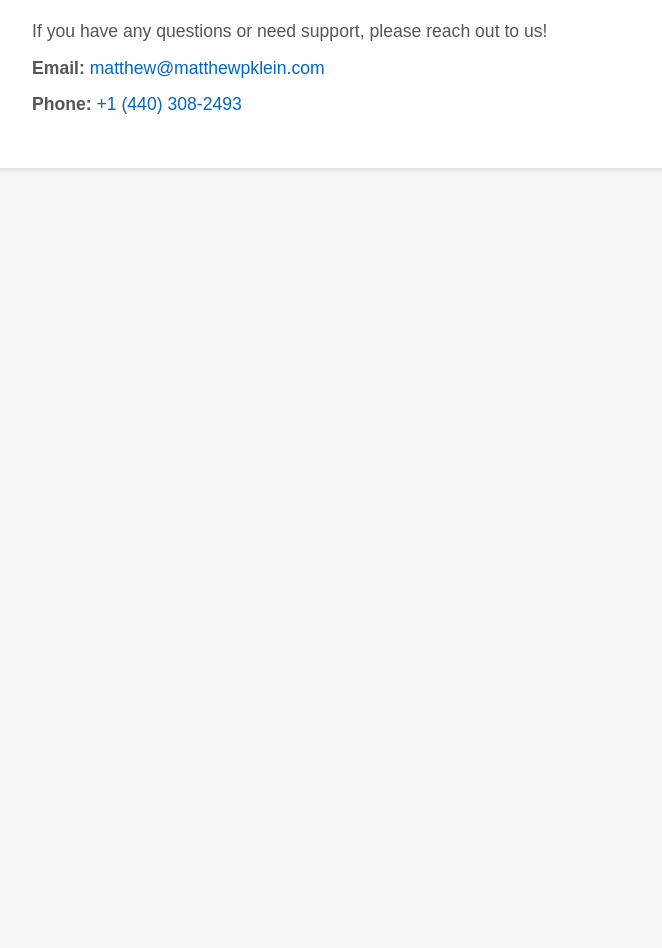
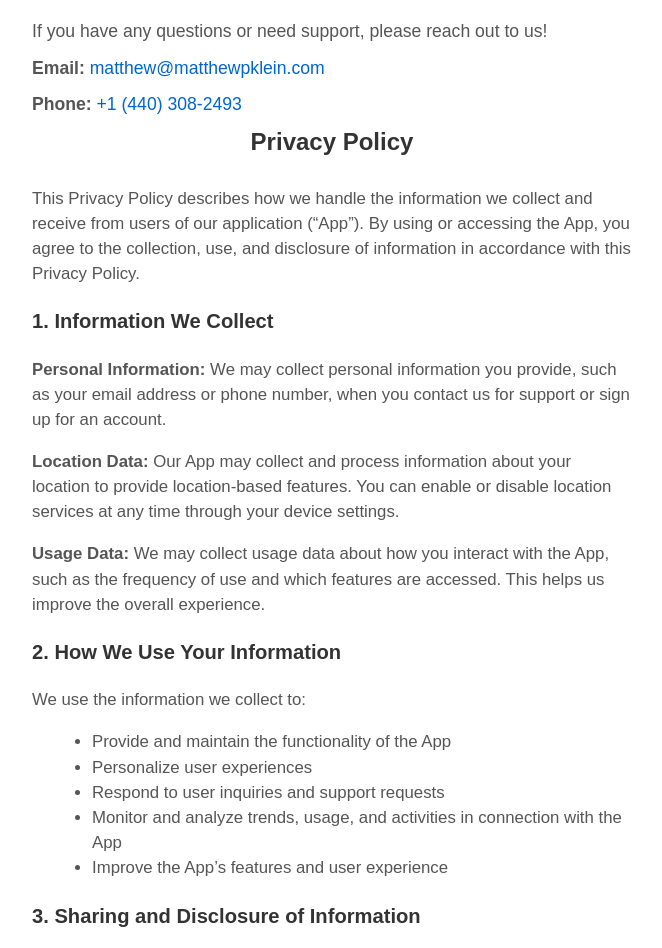
Before and after one commit to SteveEvrard/DropIn, a plain HTML site: page index.html in a window 1280 px wide. Shown: the part 130-1078 px from the top of the page, without its empty margins (308-970 px from the left). Before the commit the page ends 800 px from the top, so only its background shows below. Drawn offline with Linux system fonts and the light colour scheme.

Commit message:
Update index.html

```diff
--- a/index.html
+++ b/index.html
@@ -10,7 +10,6 @@
       font-family: Arial, sans-serif;
       background: #f7f7f7;
     }
-
     .contact-container {
       max-width: 600px;
       margin: 50px auto;
@@ -19,35 +18,42 @@
       border-radius: 5px;
       box-shadow: 0 2px 5px rgba(0,0,0,0.1);
     }
-
-    .contact-container h1 {
+    .contact-container h1,
+    .contact-container h2 {
       margin-top: 0;
+      color: #333;
       text-align: center;
-      color: #333;
     }
-
     .contact-info {
       margin-top: 20px;
       font-size: 1.1em;
       color: #555;
     }
-
     .contact-info p {
       margin: 10px 0;
       line-height: 1.5;
     }
-
     .contact-info span {
       font-weight: bold;
     }
-
     a {
       color: #0066cc;
       text-decoration: none;
     }
-
     a:hover {
       text-decoration: underline;
+    }
+    .privacy-policy {
+      margin-top: 30px;
+      font-size: 1.05em;
+      color: #555;
+      line-height: 1.5;
+    }
+    .privacy-policy h3 {
+      margin-top: 20px;
+      color: #333;
+      font-size: 1.2em;
+      text-align: left;
     }
   </style>
 </head>
@@ -65,6 +71,58 @@
         <a href="tel:+14403082493">+1 (440) 308-2493</a>
       </p>
     </div>
+
+    <h2>Privacy Policy</h2>
+    <div class="privacy-policy">
+      <p>This Privacy Policy describes how we handle the information we collect and receive from users of our application (“App”). By using or accessing the App, you agree to the collection, use, and disclosure of information in accordance with this Privacy Policy.</p>
+
+      <h3>1. Information We Collect</h3>
+      <p>
+        <strong>Personal Information:</strong> We may collect personal information you provide, such as your email address or phone number, when you contact us for support or sign up for an account.
+      </p>
+      <p>
+        <strong>Location Data:</strong> Our App may collect and process information about your location to provide location-based features. You can enable or disable location services at any time through your device settings.
+      </p>
+      <p>
+        <strong>Usage Data:</strong> We may collect usage data about how you interact with the App, such as the frequency of use and which features are accessed. This helps us improve the overall experience.
+      </p>
+
+      <h3>2. How We Use Your Information</h3>
+      <p>We use the information we collect to:</p>
+      <ul style="list-style-type: disc; margin-left: 20px;">
+        <li>Provide and maintain the functionality of the App</li>
+        <li>Personalize user experiences</li>
+        <li>Respond to user inquiries and support requests</li>
+        <li>Monitor and analyze trends, usage, and activities in connection with the App</li>
+        <li>Improve the App’s features and user experience</li>
+      </ul>
+
+      <h3>3. Sharing and Disclosure of Information</h3>
+      <p>
+        We do not sell or rent your personal information to third parties. We may share information with service providers who assist in operating our App or conducting our business, as long as those parties agree to keep this information confidential. We may also share information to comply with legal obligations or protect our rights.
+      </p>
+
+      <h3>4. Data Security</h3>
+      <p>
+        We implement reasonable security measures designed to protect your information from unauthorized access, alteration, disclosure, or destruction. However, no method of transmission over the internet or electronic storage is 100% secure, and we cannot guarantee absolute security.
+      </p>
+
+      <h3>5. Your Choices</h3>
+      <p>
+        You may choose to limit the information you provide to us. If you do not wish to share location data, you may disable location services in your device settings. Note that certain features of the App may not function properly if location services are disabled.
+      </p>
+
+      <h3>6. Changes to This Privacy Policy</h3>
+      <p>
+        We may update this Privacy Policy from time to time. Any changes will be posted here with an updated revision date. Your continued use of the App after any modifications indicate your acceptance of the revised policy.
+      </p>
+
+      <h3>7. Contact Us</h3>
+      <p>
+        If you have any questions or concerns about this Privacy Policy, please contact us at
+        <a href="mailto:matthew@matthewpklein.com">matthew@matthewpklein.com</a>.
+      </p>
+    </div>
   </div>
 </body>
 </html>
```
